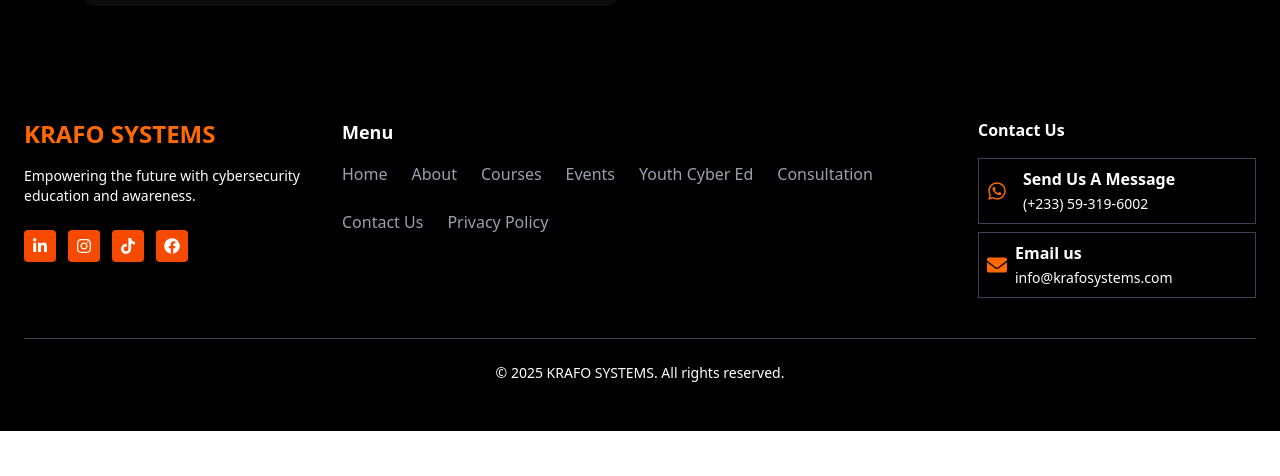
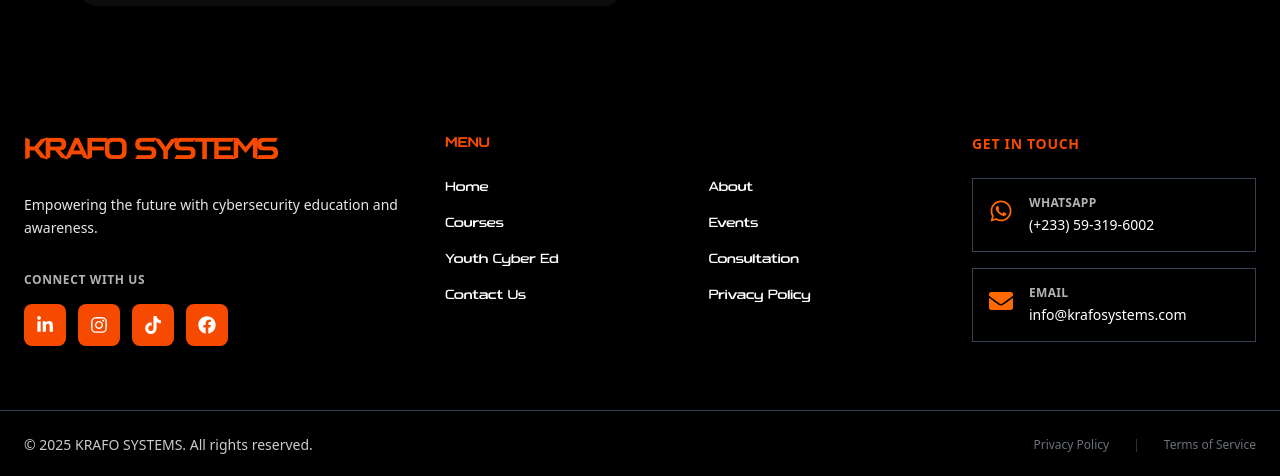
Before and after one commit to EstelZoe/Krafo, a React (Vite) app: page / in a window 1280 px wide. Shown: the part 5836-6312 px from the top of the page. Before the commit the page ends 6267 px from the top, so only its background shows below. Built offline with nearby package versions, Linux system fonts and the light colour scheme; grey boxes are pictures that could not be loaded.

Commit message:
Updated the cookie policy and Footer font

```diff
--- a/src/assets/components/Footer.jsx
+++ b/src/assets/components/Footer.jsx
@@ -7,14 +7,18 @@
       bg: "bg-gray-100",
       text: "text-gray-800",
       link: "text-gray-600 hover:text-orange-500",
+      navLink: "text-grey-600 hover:text-orange-800",
+      brandColor: "text-orange-600",
       border: "border-gray-300",
       accent: "text-orange-500",
-      socialBg: "bg-gray-300 hover:bg-orange-500 text-gray-800",
+      socialBg: "bg-gray-300 hover:bg-orange-500 text-gray-800 hover:text-white",
     },
     orange: {
       bg: "bg-orange-700",
       text: "text-white",
       link: "text-white hover:text-black",
+      navLink: "text-white hover:text-black",
+      brandColor: "text-black",
       border: "border-orange-400 hover:border-black",
       accent: "text-black",
       socialBg: "bg-black hover:bg-white text-orange-500",
@@ -23,6 +27,8 @@
       bg: "bg-black",
       text: "text-white",
       link: "text-gray-400 hover:text-orange-500",
+      navLink: "text-white hover:text-orange-600",
+      brandColor: "text-orange-600",
       border: "border-gray-700",
       accent: "text-orange-500",
       socialBg: "bg-orange-600 hover:bg-orange-500 text-white",
@@ -32,76 +38,184 @@
   const style = variants[variant];
 
   return (
-    <footer className={`${style.bg} ${style.text} py-12 px-6`}>
-      <div className="max-w-7xl mx-auto grid grid-cols-1 md:grid-cols-4 gap-10">
-        {/* Left Section - Logo + About */}
-        <div>
-          <h2 className={`text-2xl font-bold ${style.accent}`}>KRAFO SYSTEMS</h2>
-          <p className="mt-4 text-sm">
+    <footer className={`${style.bg} ${style.text} relative`}>
+      {/* Main Footer Content */}
+      <div className="max-w-7xl mx-auto px-6 py-16">
+        <div className="grid grid-cols-1 md:grid-cols-2 lg:grid-cols-12 gap-12 lg:gap-8">
+
+          {/* Brand Section */}
+          <div className="lg:col-span-4">
+            <h2
+              className={`text-3xl font-bold ${style.brandColor} mb-6 tracking-tight`}
+              style={{ fontFamily: 'Proxon, -apple-system, BlinkMacSystemFont, "Segoe UI", sans-serif' }}
+            >
+              KRAFO SYSTEMS
+            </h2>
+            <p className="text-sm leading-relaxed mb-8 opacity-90">
               Empowering the future with cybersecurity education and awareness.
             </p>
-          <div className="flex space-x-3 mt-6">
-            <a href="https://www.linkedin.com/company/krafo-systems/posts/?feedView=all" target="_blank" rel="noopener noreferrer" className={`${style.socialBg} p-2 rounded-sm`}>
-              <FaLinkedinIn />
+
+            {/* Social Links */}
+            <div className="space-y-3">
+              <h4 className="text-xs font-semibold uppercase tracking-wider opacity-70 mb-4">Connect With Us</h4>
+              <div className="flex space-x-3">
+                <a
+                  href="https://www.linkedin.com/company/krafo-systems/posts/?feedView=all"
+                  target="_blank"
+                  rel="noopener noreferrer"
+                  className={`${style.socialBg} p-3 rounded-lg transition-all duration-300 transform hover:scale-110 hover:shadow-lg`}
+                  aria-label="LinkedIn"
+                >
+                  <FaLinkedinIn className="text-lg" />
                 </a>
-            <a href="  https://www.instagram.com/krafosystems/?hl=en" target="_blank" rel="noopener noreferrer" className={`${style.socialBg} p-2 rounded-sm`}>
-              <FaInstagram />
+                <a
+                  href="https://www.instagram.com/krafosystems/?hl=en"
+                  target="_blank"
+                  rel="noopener noreferrer"
+                  className={`${style.socialBg} p-3 rounded-lg transition-all duration-300 transform hover:scale-110 hover:shadow-lg`}
+                  aria-label="Instagram"
+                >
+                  <FaInstagram className="text-lg" />
                 </a>
-            <a href="http://tiktok.com/@krafosystems3" target="_blank" rel="noopener noreferrer" className={`${style.socialBg} p-2 rounded-sm`}>
-              <FaTiktok />
+                <a
+                  href="http://tiktok.com/@krafosystems3"
+                  target="_blank"
+                  rel="noopener noreferrer"
+                  className={`${style.socialBg} p-3 rounded-lg transition-all duration-300 transform hover:scale-110 hover:shadow-lg`}
+                  aria-label="TikTok"
+                >
+                  <FaTiktok className="text-lg" />
                 </a>
-            <a href=" https://web.facebook.com/KrafoSystems/?_rdc=1&_rdr#" target="_blank" rel="noopener noreferrer" className={`${style.socialBg} p-2 rounded-sm`}>
-              <FaFacebook />
+                <a
+                  href="https://web.facebook.com/KrafoSystems/?_rdc=1&_rdr#"
+                  target="_blank"
+                  rel="noopener noreferrer"
+                  className={`${style.socialBg} p-3 rounded-lg transition-all duration-300 transform hover:scale-110 hover:shadow-lg`}
+                  aria-label="Facebook"
+                >
+                  <FaFacebook className="text-lg" />
+                </a>
+              </div>
+            </div>
+          </div>
+
+          {/* Quick Links Navigation */}
+          <nav className="lg:col-span-5" aria-label="Footer Navigation">
+            <h3 className={`text-sm font-semibold uppercase tracking-wider mb-6 ${style.brandColor}`}>MENU</h3>
+            <div
+              className="grid grid-cols-2 gap-x-8 gap-y-4"
+              style={{ fontFamily: 'Proxon, -apple-system, BlinkMacSystemFont, "Segoe UI", sans-serif' }}
+            >
+              <Link
+                to="/"
+                className={`${style.navLink} text-sm font-medium transition-all duration-200 hover:translate-x-1 inline-block`}
+              >
+                Home
+              </Link>
+              <Link
+                to="/about"
+                className={`${style.navLink} text-sm font-medium transition-all duration-200 hover:translate-x-1 inline-block`}
+              >
+                About
+              </Link>
+              <Link
+                to="/courses"
+                className={`${style.navLink} text-sm font-medium transition-all duration-200 hover:translate-x-1 inline-block`}
+              >
+                Courses
+              </Link>
+              <Link
+                to="/event-page"
+                className={`${style.navLink} text-sm font-medium transition-all duration-200 hover:translate-x-1 inline-block`}
+              >
+                Events
+              </Link>
+              <Link
+                to="/youth-cyber-ed"
+                className={`${style.navLink} text-sm font-medium transition-all duration-200 hover:translate-x-1 inline-block`}
+              >
+                Youth Cyber Ed
+              </Link>
+              <Link
+                to="/consultation"
+                className={`${style.navLink} text-sm font-medium transition-all duration-200 hover:translate-x-1 inline-block`}
+              >
+                Consultation
+              </Link>
+              <Link
+                to="/contact"
+                className={`${style.navLink} text-sm font-medium transition-all duration-200 hover:translate-x-1 inline-block`}
+              >
+                Contact Us
+              </Link>
+              <Link
+                to="/privacy-policy"
+                className={`${style.navLink} text-sm font-medium transition-all duration-200 hover:translate-x-1 inline-block`}
+              >
+                Privacy Policy
+              </Link>
+            </div>
+          </nav>
+
+          {/* Contact Information */}
+          <div className="lg:col-span-3">
+            <h3 className={`text-sm font-semibold uppercase tracking-wider mb-6 ${style.brandColor}`}>Get In Touch</h3>
+            <div className="space-y-4">
+
+              {/* WhatsApp */}
+              <div className={`group flex items-start space-x-4 p-4 border ${style.border} transition-all duration-300 hover:border-opacity-60 hover:shadow-md`}>
+                <FaWhatsapp className={`${style.accent} text-2xl flex-shrink-0 mt-1 group-hover:scale-110 transition-transform duration-300`} />
+                <div className="flex-1 min-w-0">
+                  <p className="text-xs font-semibold uppercase tracking-wide opacity-70 mb-1">WhatsApp</p>
+                  <a
+                    href="https://wa.me/233593196002"
+                    target="_blank"
+                    rel="noopener noreferrer"
+                    className="text-sm hover:underline transition-all duration-200 block"
+                  >
+                    (+233) 59-319-6002
                   </a>
                 </div>
               </div>
 
-        {/* Menu */}
-        <div className="md:col-span-2">
-          <h3 className="text-lg font-semibold mb-4">Menu</h3>
-          <div className="flex flex-wrap gap-6">
-            <Link to="/" className={style.link}>Home</Link>
-            <Link to="/about" className={style.link}>About</Link>
-            <Link to="/courses" className={style.link}>Courses</Link>
-            <Link to="/event-page" className={style.link}>Events</Link>
-            <Link to="/youth-cyber-ed" className={style.link}>Youth Cyber Ed</Link>
-            <Link to="/consultation" className={style.link}>Consultation</Link>
-            <Link to="/contact" className={style.link}>Contact Us</Link>
-            <Link to="/privacy-policy" className={style.link}>Privacy Policy</Link>
-          </div>
-        </div>
-
-
-
-        {/* Contact Us */}
-        <div>
-          <h3 className="font-bold mb-4">Contact Us</h3>
-          <div className={`flex items-center space-x-4 p-2 mb-2 border  ${style.border}`}>
-            <FaWhatsapp className={`${style.accent} text-xl`} />
-            <div>
-              <p className="font-semibold">Send Us A Message</p>
-              <a href="https://wa.me/233593196002" target="_blank" rel="noopener noreferrer"
-                className="text-sm text-white hover:underline" >
-                (+233) 59-319-6002
-              </a>
-            </div>
-          </div>
-          <div className={`flex items-center space-x-2 p-2 border ${style.border}`}>
-            <FaEnvelope className={`${style.accent} text-xl`} />
-            <div>
-              <p className="font-semibold">Email us</p>
-              <a href="mailto:info@krafosystems.com"
-                className="text-sm text-white" >
+              {/* Email */}
+              <div className={`group flex items-start space-x-4 p-4 border ${style.border} transition-all duration-300 hover:border-opacity-60 hover:shadow-md`}>
+                <FaEnvelope className={`${style.accent} text-2xl flex-shrink-0 mt-1 group-hover:scale-110 transition-transform duration-300`} />
+                <div className="flex-1 min-w-0">
+                  <p className="text-xs font-semibold uppercase tracking-wide opacity-70 mb-1">Email</p>
+                  <a
+                    href="mailto:info@krafosystems.com"
+                    className="text-sm hover:underline transition-all duration-200 block break-all"
+                  >
                     info@krafosystems.com
                   </a>
                 </div>
               </div>
+
             </div>
           </div>
 
-      {/* Bottom Copyright */}
-      <div className={`mt-10 pt-6 text-center text-sm border-t ${style.border}`}>
-        <p>&copy; 2025 KRAFO SYSTEMS. All rights reserved.</p>
+        </div>
+      </div>
+
+      {/* Bottom Bar */}
+      <div className={`border-t ${style.border}`}>
+        <div className="max-w-7xl mx-auto px-6 py-6">
+          <div className="flex flex-col md:flex-row justify-between items-center space-y-4 md:space-y-0">
+            <p className="text-sm opacity-80">
+              &copy; 2025 KRAFO SYSTEMS. All rights reserved.
+            </p>
+            <div className="flex space-x-6 text-xs opacity-70">
+              <Link to="/privacy-policy" className={`${style.link} hover:opacity-100 transition-opacity duration-200`}>
+                Privacy Policy
+              </Link>
+              <span className="opacity-30">|</span>
+              <Link to="/terms" className={`${style.link} hover:opacity-100 transition-opacity duration-200`}>
+                Terms of Service
+              </Link>
+            </div>
+          </div>
+        </div>
       </div>
     </footer>
   );
--- a/src/pages/CookiesPolicy.jsx
+++ b/src/pages/CookiesPolicy.jsx
@@ -14,11 +14,10 @@
         <div className="mx-auto max-w-4xl">
           <div className="text-center">
             <h1 className="text-4xl font-bold tracking-tight text-white sm:text-5xl">
-              Cookies Policy
+              Cookie Policy
             </h1>
             <p className="mt-6 text-lg leading-8 text-gray-300">
-              This is the Cookie Policy for Krafo Systems, accessible from
-              yourwebsite.com
+              This Cookie Policy explains how Krafo Systems ("we", "us", "our") uses cookies and similar technologies when you visit our website (krafosystems.com).
             </p>
           </div>
 
@@ -27,8 +26,8 @@
               <h2 className="text-2xl font-semibold text-[#F2600B] mb-4">
                 What Are Cookies?
               </h2>
-              <p>
-                Cookies are small text files placed on your device by websites to help enhance your browsing experience. They allow websites to remember your preferences and activities, making your interactions smoother and more personalized.
+              <p className="leading-relaxed">
+                Cookies are small text files that websites store on your device. They can be used for various purposes including site functionality, user tracking, analytics, and advertising. At Krafo Systems, we only utilize essential browser storage necessary for basic website operations.
               </p>
             </section>
 
@@ -36,18 +35,63 @@
               <h2 className="text-2xl font-semibold text-[#F2600B] mb-4">
                 How We Use Cookies
               </h2>
-              <p>
-                We use cookies for a variety of reasons detailed below.
-                Unfortunately, in most cases, there are no industry standard
-                options for disabling cookies without completely disabling the
-                functionality and features they add to this site. It is
-                recommended that you leave on all cookies if you are not sure
-                whether you need them or not in case they are used to provide a
-                service that you use.
+              <p className="leading-relaxed mb-4">
+                At Krafo Systems, we are committed to transparency and your privacy. <strong>We do not use cookies for tracking, marketing, or analytics purposes.</strong>
+              </p>
+              <p className="leading-relaxed mb-4">
+                Our website only uses essential browser functionality to ensure proper site operation. This includes:
+              </p>
+              <ul className="list-disc list-inside space-y-2 ml-4 leading-relaxed">
+                <li><strong>Session Management:</strong> Basic browser storage to maintain your navigation state as you move between pages</li>
+                <li><strong>Site Functionality:</strong> Essential technical features required for the website to work properly</li>
+                <li><strong>Security:</strong> Protection against common web vulnerabilities and ensuring secure browsing</li>
+              </ul>
+              <p className="leading-relaxed mt-4">
+                We do not use third-party cookies, advertising cookies, or any tracking technologies that monitor your behavior across websites.
               </p>
             </section>
 
-            {/* Add more sections as per your full cookies policy */}
+            <section>
+              <h2 className="text-2xl font-semibold text-[#F2600B] mb-4">
+                Your Privacy Matters
+              </h2>
+              <p className="leading-relaxed">
+                As a cybersecurity education company, we practice what we teach. We believe in respecting your privacy and only collecting data that is absolutely necessary for site functionality. You can browse our website with confidence knowing that we are not tracking or profiling your activities.
+              </p>
+            </section>
+
+            <section>
+              <h2 className="text-2xl font-semibold text-[#F2600B] mb-4">
+                Browser Settings
+              </h2>
+              <p className="leading-relaxed">
+                Since we only use essential browser functionality, there is no need to manage or disable cookies on our site. However, if you wish to control how your browser handles storage and cookies in general, you can adjust your browser's privacy settings. Please note that blocking essential functionality may prevent certain features of our website from working properly.
+              </p>
+            </section>
+
+            <section>
+              <h2 className="text-2xl font-semibold text-[#F2600B] mb-4">
+                Updates to This Policy
+              </h2>
+              <p className="leading-relaxed">
+                We may update this Cookie Policy from time to time. Changes will be posted on this page with an updated effective date.
+              </p>
+            </section>
+
+            <section>
+              <h2 className="text-2xl font-semibold text-[#F2600B] mb-4">
+                Contact Us
+              </h2>
+              <p className="leading-relaxed">
+                If you have any questions about our Cookie Policy, please contact us at{" "}
+                <a
+                  href="mailto:info@krafosystems.com"
+                  className="text-[#F2600B] hover:text-orange-500 underline transition-colors duration-200"
+                >
+                  info@krafosystems.com
+                </a>.
+              </p>
+            </section>
           </div>
         </div>
       </main>
```
Lines whose indentation alone changed are shown as unchanged.
